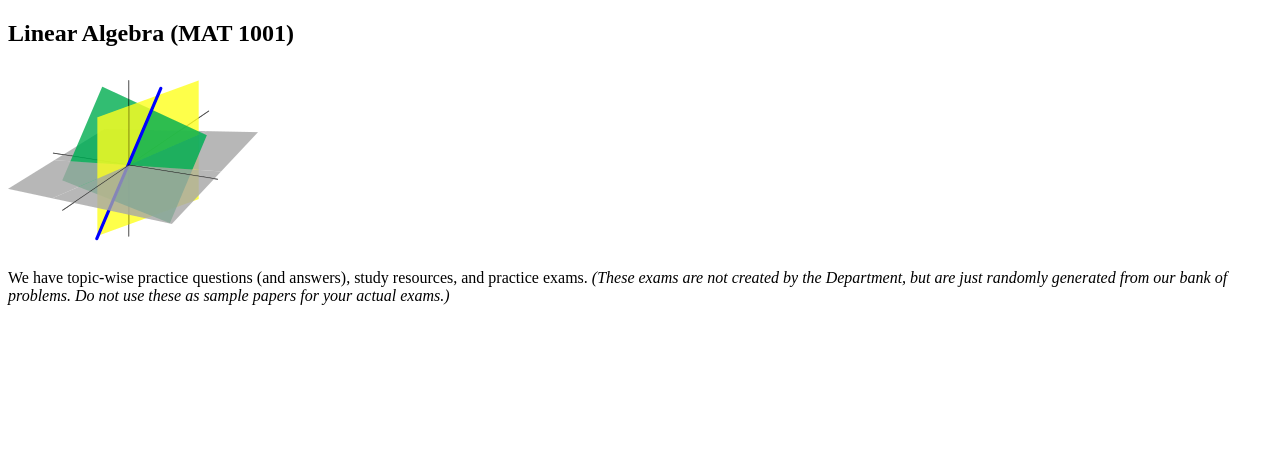
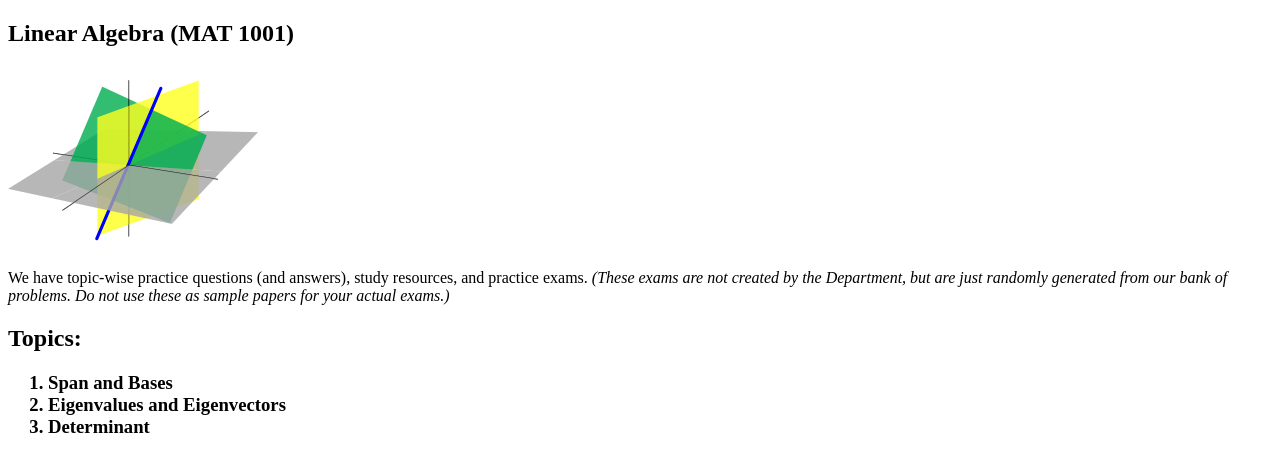
Before and after one commit to sudo-daemon/ashokamath, a plain HTML site: page pages/linalg.html in a window 1280 px wide. Drawn offline with Linux system fonts and the light colour scheme.

Commit message:
Added updates

```diff
--- a/pages/linalg.html
+++ b/pages/linalg.html
@@ -9,5 +9,14 @@
     <h2>Linear Algebra (MAT 1001)</h2>
     <img src="../imgs/lin-alg.png" alt="Linear Algebra representation">
     <p>We have topic-wise practice questions (and answers), study resources, and practice exams. <i>(These exams are not created by the Department, but are just randomly generated from our bank of problems. Do not use these as sample papers for your actual exams.)</i></p>
+
+    <h2>Topics:</h2>
+    <h3>
+        <ol>
+            <li>Span and Bases</li>
+            <li>Eigenvalues and Eigenvectors</li>
+            <li>Determinant</li>
+        </ol>
+    </h3>
 </body>
 </html>
```
